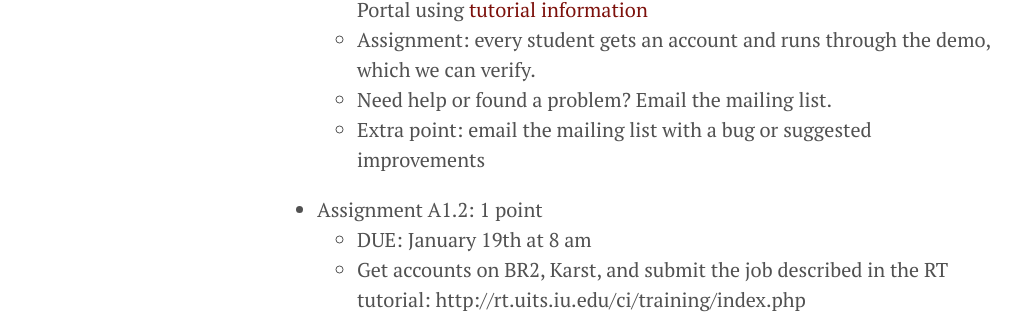
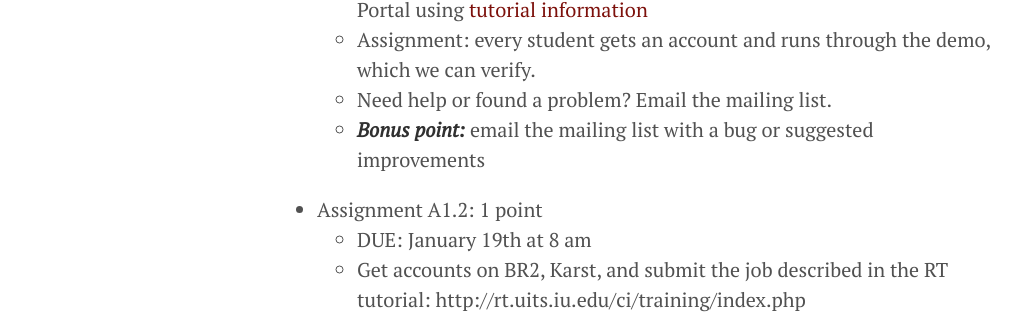
Before and after one commit to airavata-courses/airavata-courses.github.io, a Jekyll site: the page built from index.md, in a window 1280 px wide and 900 px high, scrolled down 3066 px. Shown: the part 144-458 px from the top of the window, without its empty margins (3-1024 px from the left). Built offline with Jekyll 4.4.1, drawn with Linux system fonts in a browser that asks for light colours; the list of posts is cut into pages by our own code.

Commit message:
Making the Bonus assignment bold-faced.

```diff
--- a/index.md
+++ b/index.md
@@ -72,7 +72,7 @@ Students should be familiar with Linux and Unix operating systems, basic network
     * Students will request accounts, submit jobs on Airavata Test Drive Portal using [tutorial information](http://airavata.apache.org/documentation/quickstart-tutorials.html){:target="_blank"}
     * Assignment: every student gets an account and runs through the demo, which we can verify.
     * Need help or found a problem?  Email the mailing list.
-    * Extra point: email the mailing list with a bug or suggested improvements
+    * ***Bonus point:*** email the mailing list with a bug or suggested improvements
 * Assignment A1.2: 1 point
     * DUE: January 19th at 8 am
     * Get accounts on BR2, Karst, and submit the job described in the RT tutorial: http://rt.uits.iu.edu/ci/training/index.php
```
